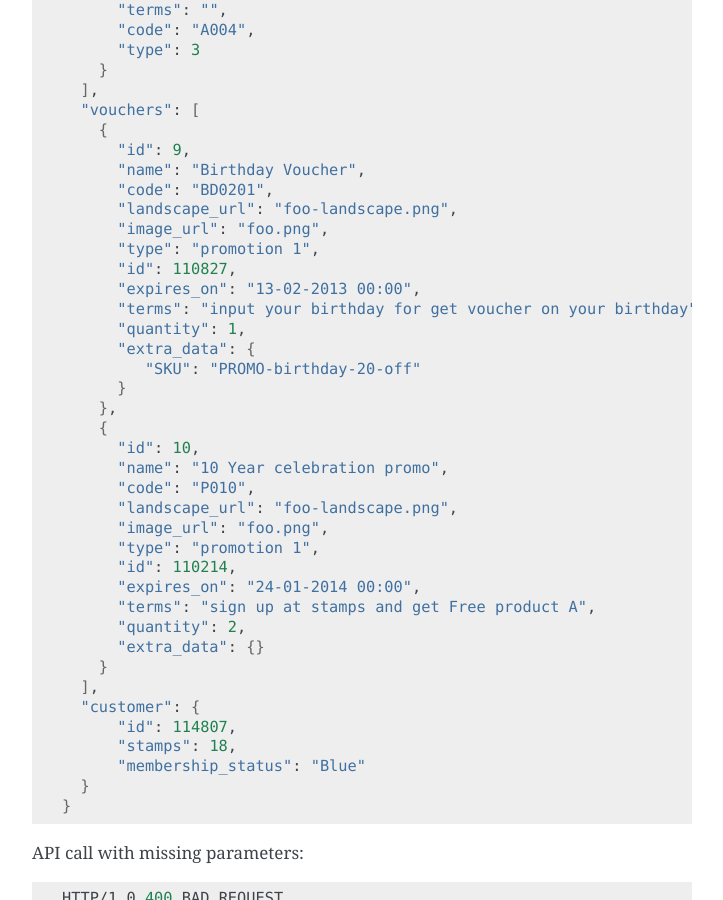
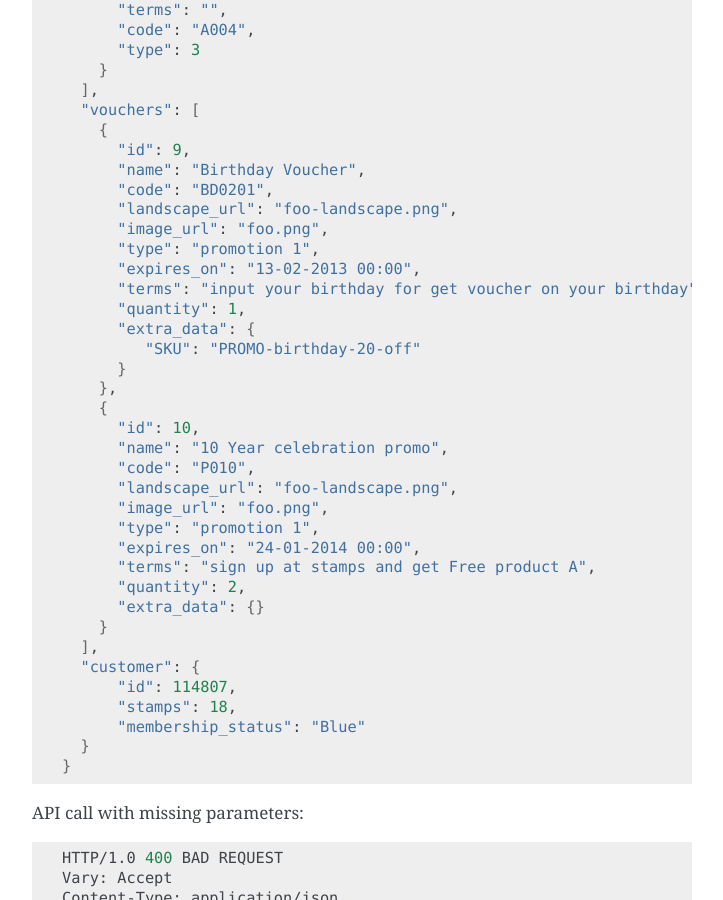
Before and after one commit to ui/stamps-api-docs, a Sphinx documentation site: the page built from source/reward_api.rst, in a window 1280 px wide and 900 px high, scrolled down 3266 px. Shown: the whole window, without its empty margins (388-1111 px from the left). Built offline with Sphinx 7.4.7, drawn with Linux system fonts in a browser that asks for light colours.

Commit message:
Fix reward docs duplicate ID (#116)

```diff
--- a/source/reward_api.rst
+++ b/source/reward_api.rst
@@ -167,7 +167,6 @@ On a successful API call:
           "landscape_url": "foo-landscape.png",
           "image_url": "foo.png",
           "type": "promotion 1",
-          "id": 110827,
           "expires_on": "13-02-2013 00:00",
           "terms": "input your birthday for get voucher on your birthday",
           "quantity": 1,
@@ -182,7 +181,6 @@ On a successful API call:
           "landscape_url": "foo-landscape.png",
           "image_url": "foo.png",
           "type": "promotion 1",
-          "id": 110214,
           "expires_on": "24-01-2014 00:00",
           "terms": "sign up at stamps and get Free product A",
           "quantity": 2,
```
